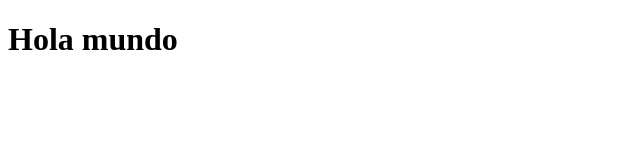
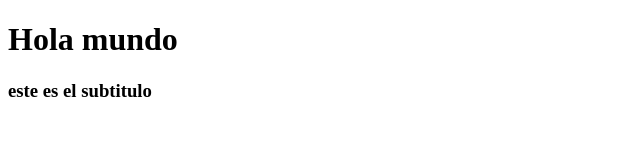
Before and after one commit to joss1832/prueba, a plain HTML site: page index.html in a window 1280 px wide. Shown: the whole page, without its empty margins (0-640 px from the left). Drawn offline with Linux system fonts and the light colour scheme.

Commit message:
subtitulo

```diff
--- a/index.html
+++ b/index.html
@@ -7,5 +7,6 @@
 </head>
 <body>
     <h1>Hola mundo</h1>
+    <h3>este es el subtitulo</h3>
 </body>
 </html>
```
